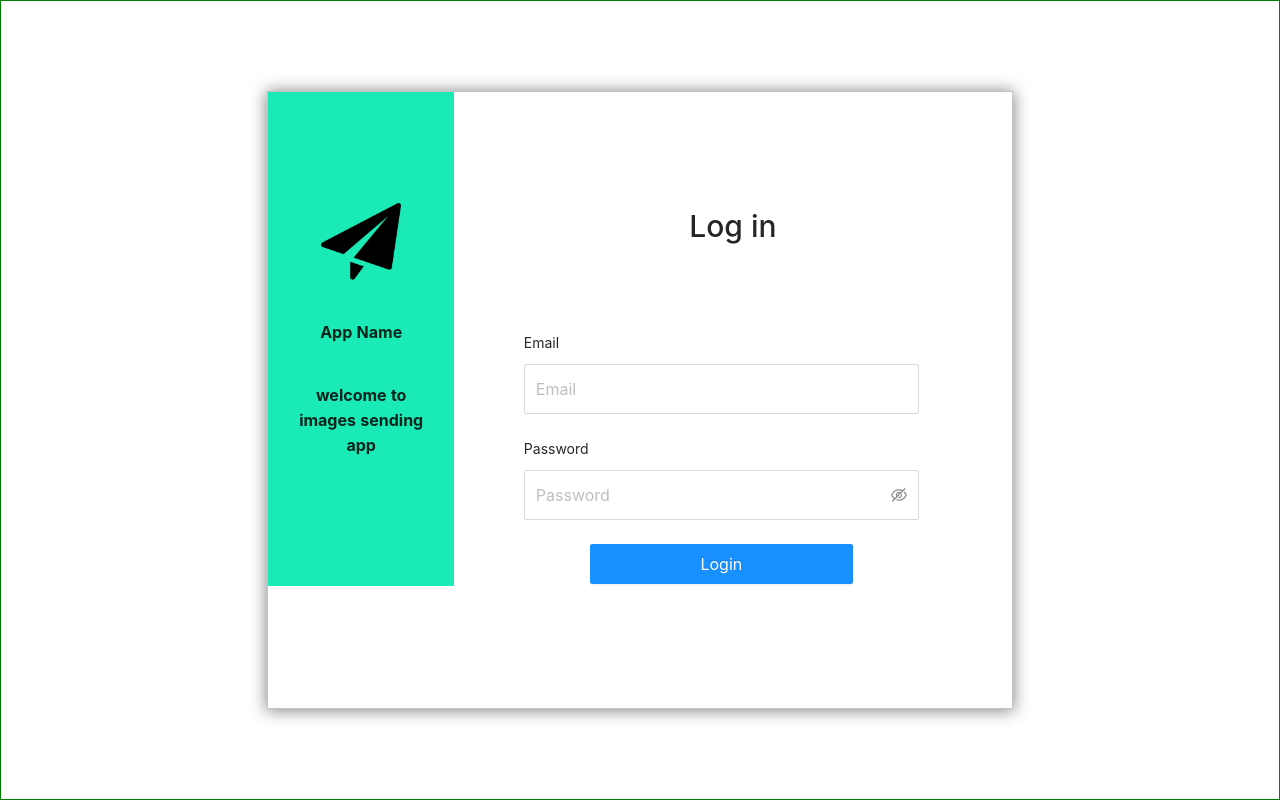
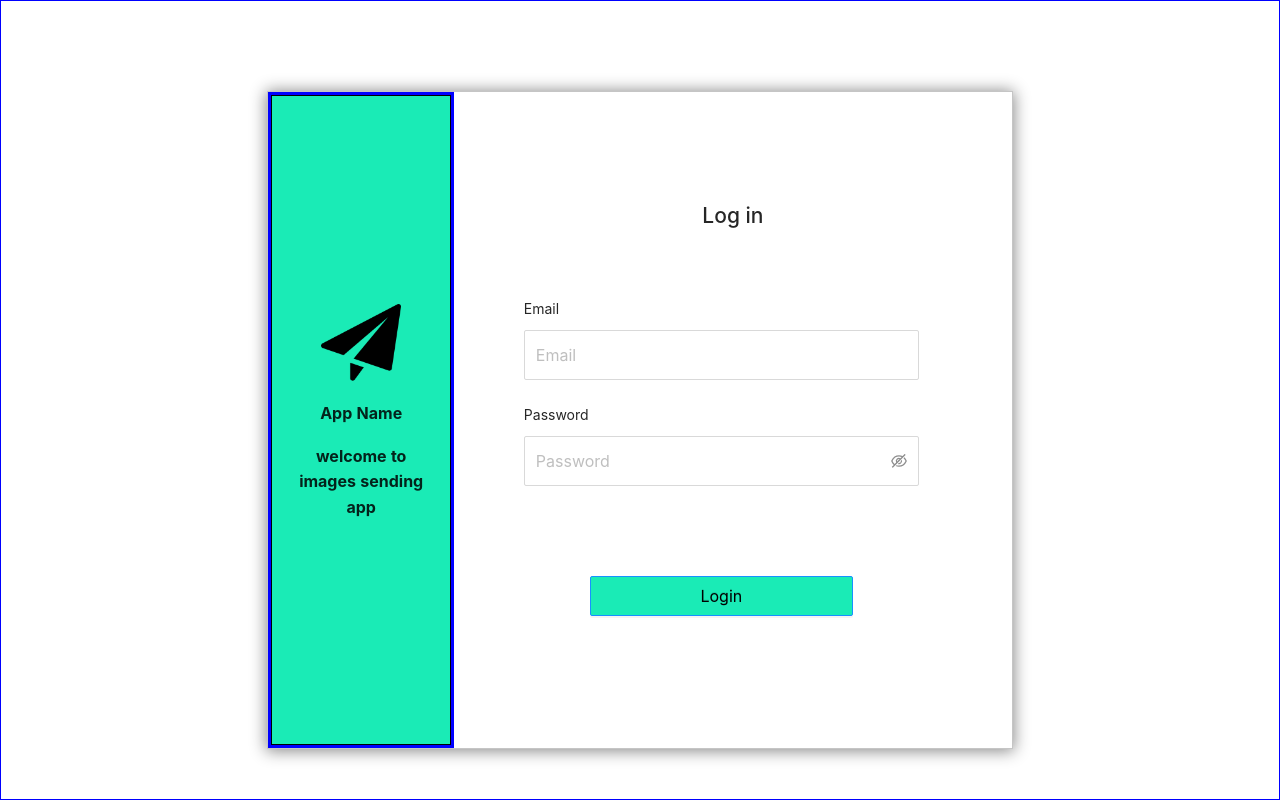
Before and after one commit to cometaRobertillo/react-test, a React (Create React App) app: page / in a window 1280 px wide. Built offline with nearby package versions, Linux system fonts and the light colour scheme.

Commit message:
login styles with nested scss classes

```diff
--- /dev/null
+++ b/src/components/auth/index.scss
@@ -0,0 +1,10 @@
+.form__input {
+    height: 50px;
+    margin-top: 10px;
+}
+
+.btn {
+    background: $green;
+    color: black;
+    margin-top: 25%;
+}
--- a/src/components/auth/loginForm.tsx
+++ b/src/components/auth/loginForm.tsx
@@ -2,7 +2,6 @@ import { Button, Input } from 'antd'
 import Form from 'antd/lib/form/Form'
 import FormItem from 'antd/lib/form/FormItem'
 import React from 'react'
-import './loginForm.scss'
 
 export const LoginForm = () => {
 
@@ -13,6 +12,7 @@ export const LoginForm = () => {
     const onFinishFailed = (errorInfo: any) => {
         console.log('Failed:', errorInfo);
     };
+
     return (
         <Form
             name="basic"
@@ -20,7 +20,6 @@ export const LoginForm = () => {
             onFinish={onFinish}
             onFinishFailed={onFinishFailed}
             autoComplete="off"
-            className="container"
         >
             <label>Email</label>
             <FormItem
@@ -51,7 +50,8 @@ export const LoginForm = () => {
                     type="primary"
                     htmlType="submit"
                     size={"large"}
-                    block className="btn"
+                    block
+                    className="btn"
                 >
                     Login
                 </Button>
--- a/src/index.tsx
+++ b/src/index.tsx
@@ -1,8 +1,8 @@
 import React from 'react';
 import ReactDOM from 'react-dom';
 import 'antd/dist/antd.css';
-import './index.scss';
 import App from './App';
+import './styles/style.scss';
 import reportWebVitals from './reportWebVitals';
 import { Login } from './pages/login';
 
--- a/src/pages/login/index.scss
+++ b/src/pages/login/index.scss
@@ -1,59 +1,47 @@
-$green : #1aebb6;
-
 .main__content {
-    padding-top: 7%;
-    padding-bottom: 7%;
+    border: 1px solid blue;
     height: 100vh;
-    border: 1px solid green;
+    padding: 7% 0% 7% 0%;
 
     .border-shadow {
         border: 1px solid #c5c5c5;
         box-shadow: 0px 1px 15px 1px #888888;
 
-        .info__container {
-            height: 100%;
+        .info__container{
             background: $green;
+            height: 82vh;
+            border: 3px solid blue;
+
             .info__layout {
-                margin: 20% 0% 20%;
-                padding: 20% 0% 20%;
-                height: 90%;
+
+                height: 100%;
+                border: 1px solid black;
+
+                .info__layout--center{
+                    display: flex;
+                    flex-flow: column wrap;
+                    justify-content: center;
+                    height: 100%;
+                }
+
                 .item {
-                    margin: 20% 10% 20% 10%;
+                    margin: 5% 10% 5% 10%;
                     text-align: center;
                     font-size: 16px;
                     font-weight: bold;
                 }
             }
         }
-        .test {
-            height: 70vh;
+
+        .form__container {
+            display: flex;
+            flex-direction: column;
+            justify-content: center;
+
             .form__title {
-                margin-top:15%;
-                padding: 5%;
-                font-size: 20px;
-            }
-
-            .form__container {
-                margin-top: 7%;
-
-                .form__input {
-                    height: 50px;
-                    margin-top: 10px;
-
-                    .btn {
-                        background: $green;
-                        color: black;
-                        margin-top: 15%;
-                    }
-                }
+                padding-bottom: 10%;
             }
 
         }
-
     }
-
 }
-
-.border {
-    border: 1px solid black;
-}
--- a/src/pages/login/index.tsx
+++ b/src/pages/login/index.tsx
@@ -1,6 +1,5 @@
 import { Col, Row } from 'antd';
 import React from 'react';
-import './index.scss';
 import { LoginForm } from '../../components/auth/loginForm';
 
 export const Login = () => {
@@ -10,9 +9,10 @@ export const Login = () => {
             <div >
                 <Row className="main__content">
                     <Col span={14} offset={5} className="border-shadow">
-                        <Row justify="space-between">
+                        <Row >
                             <Col span={6} className="info__container">
                                 <div className="info__layout">
+                                    <div className="info__layout--center">
                                         <Row justify="center" className="item">
                                             <img
                                                 src="./assets/paper-plane.png"
@@ -23,16 +23,18 @@ export const Login = () => {
                                         </Row>
                                         <Row justify="center" className="item">App Name</Row>
 
-                                    <Row justify="center" className="item">
+                                        <Row className="item">
                                             <p className="info--title">
                                                 welcome to images sending app
                                             </p>
                                         </Row>
                                     </div>
 
+                                </div>
+
                             </Col>
 
-                            <Col span={18}  className="test">
+                            <Col span={18} className="form__container">
                                 <Row justify="center" className="form__title">
                                     <Col>
                                         <h2 >
--- a/src/components/auth/loginForm.scss
+++ b/src/styles/base/_colors.scss
@@ -1 +1,2 @@
 $green : #1aebb6;
+$test : #1aebb6;
--- /dev/null
+++ b/src/styles/style.scss
@@ -0,0 +1,8 @@
+@import './base/colors';
+
+
+//pages
+@import '../pages/login/index.scss';
+
+//components
+@import '../components/auth/index.scss'
```
Lines whose indentation alone changed are shown as unchanged.
